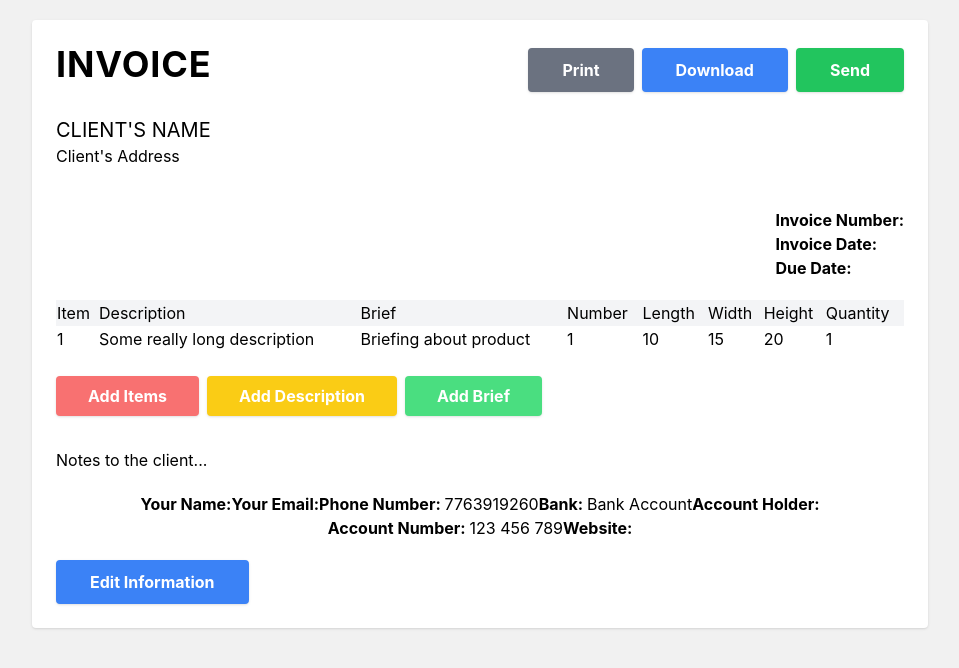
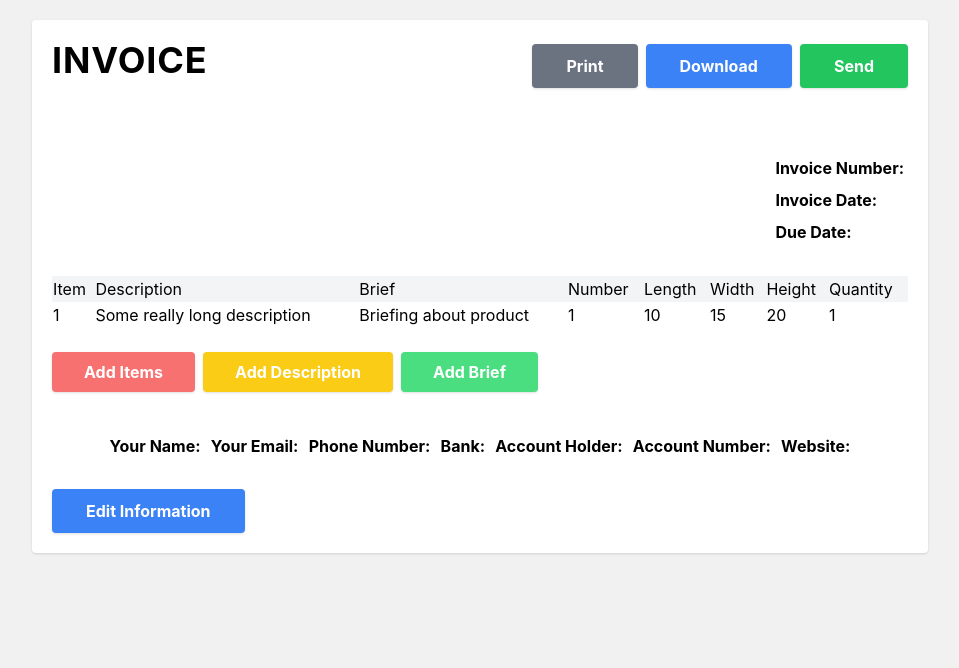
Before and after one commit to picturepatch07/sample-invoice, a React (Create React App) app: page / in a window 1280 px wide. Both pictures are taken after a click on the button "Preview Invoice". Shown: the top 668 px of the page, without its empty margins (160-1119 px from the left). Built offline with nearby package versions, Linux system fonts and the light colour scheme.

Commit message:
css modified

```diff
--- a/public/index.html
+++ b/public/index.html
@@ -25,7 +25,7 @@
       Learn how to configure a non-root public URL by running `npm run build`.
     -->
     <script src="https://cdn.tailwindcss.com"></script>
-    <title>React App</title>
+    <title>Sample Invoice</title>
   </head>
   <body>
     <noscript>You need to enable JavaScript to run this app.</noscript>
--- a/src/App.js
+++ b/src/App.js
@@ -29,15 +29,39 @@ const App = () => {
   }
 
   return (
-    <div className='m-5 p-6 xl:max-w-4xl xl:mx-auto bg-white rounded shadow'>
+    <div className='m-5 p-5 md:max-w-4xl md:mx-auto lg:max-w-2xl xl:max-w-4xl bg-white rounded shadow'>
       {showInvoice ?       <div>
         <Header handlePrint={handlePrint} />
-        <MainDetails  name={name} address={address} />
-        <ClientDetails />
-        <Dates />
+
+        <MainDetails
+        name={name}
+        address={address}
+        />
+
+        <ClientDetails
+        clientName={clientName}
+        clientAddress={clientAddress}
+        />
+
+        <Dates
+        invoiceNumber={invoiceNumber}
+        invoiceDate={invoiceDate}
+        dueDate={dueDate}
+        />
+
         <Table />
-        <Notes />
-        <Footer name={name} address={address} email={email} website={website} />
+
+        <Notes notes={notes}/>
+
+        <Footer
+        name={name}
+        address={address}
+        email={email}
+        website={website}
+        phone={phone}
+        bankName={bankName}
+        bankAccount={bankAccount}
+        />
 
         <button onClick={() => setShowInvoice(false)} className='mt-5 bg-blue-500 text-white font-bold py-2 px-8 rounded shadow border-2 border-blue-500 hover:bg-tansparent hover:text-blue-500 transition-all duration-300'>Edit Information</button>
 
--- a/src/components/ClientDetails/ClientDetails.jsx
+++ b/src/components/ClientDetails/ClientDetails.jsx
@@ -1,11 +1,11 @@
 import React from 'react'
 
-const ClientDetails = () => {
+const ClientDetails = ({clientName, clientAddress}) => {
   return (
     <>
         <section className='mb-10'>
-        <h2 className='text-xl uppercase'>Client's Name</h2>
-        <h2>Client's Address</h2>
+        <h2 className='text-xl uppercase'>{clientName}</h2>
+        <h2>{clientAddress}</h2>
       </section>
     </>
   )
--- a/src/components/Dates/Dates.jsx
+++ b/src/components/Dates/Dates.jsx
@@ -1,13 +1,13 @@
 import React from 'react'
 
-const Dates = () => {
+const Dates = ({invoiceNumber, invoiceDate, dueDate}) => {
   return (
     <>
-        <article className='mt-5 mb-5 flex items-end justify-end'>
+        <article className='mt-5 mb-5 pb-2 flex items-end justify-end'>
           <ul>
-            <li><span className='font-bold'>Invoice Number: </span></li>
-            <li><span className='font-bold'>Invoice Date: </span></li>
-            <li><span className='font-bold'>Due Date: </span></li>
+            <li className='p-1'><span className='font-bold'>Invoice Number: </span>{invoiceNumber}</li>
+            <li className='p-1'><span className='font-bold'>Invoice Date: </span>{invoiceDate}</li>
+            <li className='p-1'><span className='font-bold'>Due Date: </span>{dueDate}</li>
           </ul>
         </article>
     </>
--- a/src/components/Footer/Footer.jsx
+++ b/src/components/Footer/Footer.jsx
@@ -1,16 +1,17 @@
 import React from 'react'
+import './footer.css'
 
-const Footer = ({name, address, email, website}) => {
+const Footer = ({name, bankName, email, website, phone, bankAccount}) => {
   return (
     <>
-        <footer>
+        <footer className='footer'>
           <ul className='flex flex-wrap items-center justify-center'>
             <li><span className='font-bold'>Your Name: </span>{name}</li>
             <li><span className='font-bold'>Your Email: </span>{email}</li>
-            <li><span className='font-bold'>Phone Number: </span>7763919260</li>
-            <li><span className='font-bold'>Bank: </span>Bank Account</li>
+            <li><span className='font-bold'>Phone Number: </span>{phone}</li>
+            <li><span className='font-bold'>Bank: </span>{bankName}</li>
             <li><span className='font-bold'>Account Holder: </span>{name}</li>
-            <li><span className='font-bold'>Account Number: </span>123 456 789</li>
+            <li><span className='font-bold'>Account Number: </span>{bankAccount}</li>
             <li><span className='font-bold'>Website: </span><a href={website} target='_blank' rel='noopenner noreferrer'>{website}</a></li>
           </ul>
         </footer>
--- /dev/null
+++ b/src/components/Footer/footer.css
@@ -0,0 +1,3 @@
+.footer li {
+    margin: 0.65rem 0.32rem;
+}
--- a/src/components/Notes/Notes.jsx
+++ b/src/components/Notes/Notes.jsx
@@ -1,10 +1,10 @@
 import React from 'react'
 
-const Notes = () => {
+const Notes = ({notes}) => {
   return (
     <>
         <section className='mt-8 mb-5'>
-          <p>Notes to the client...</p>
+          <p>{notes}</p>
         </section>
     </>
   )
```
